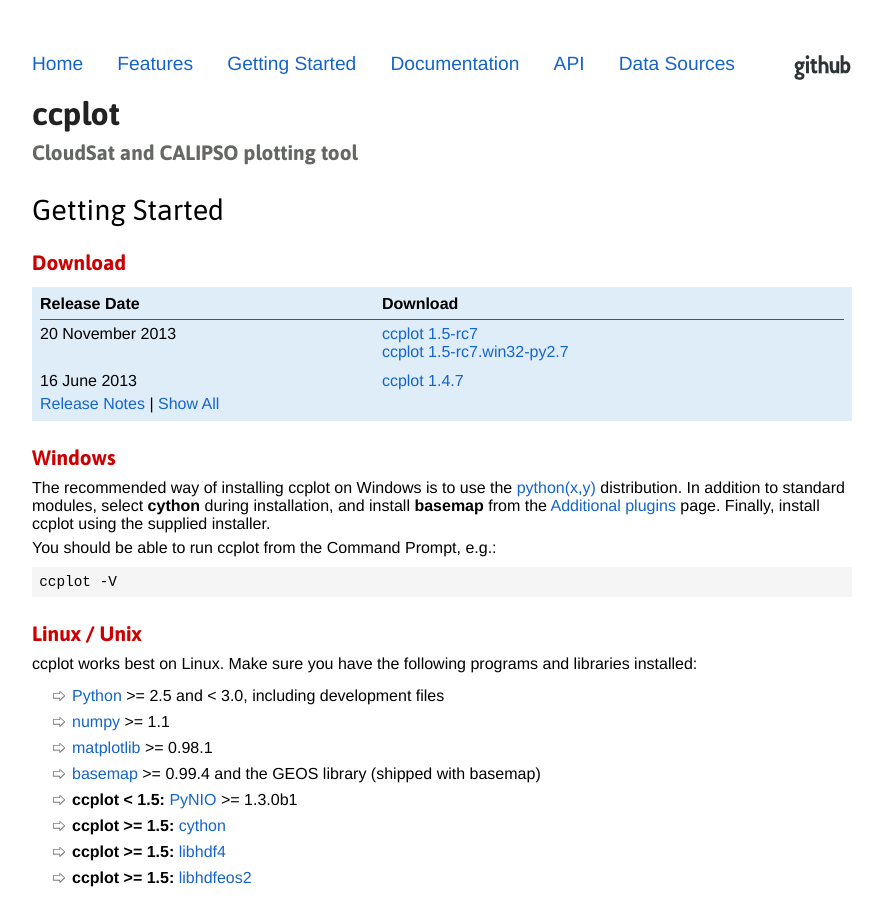
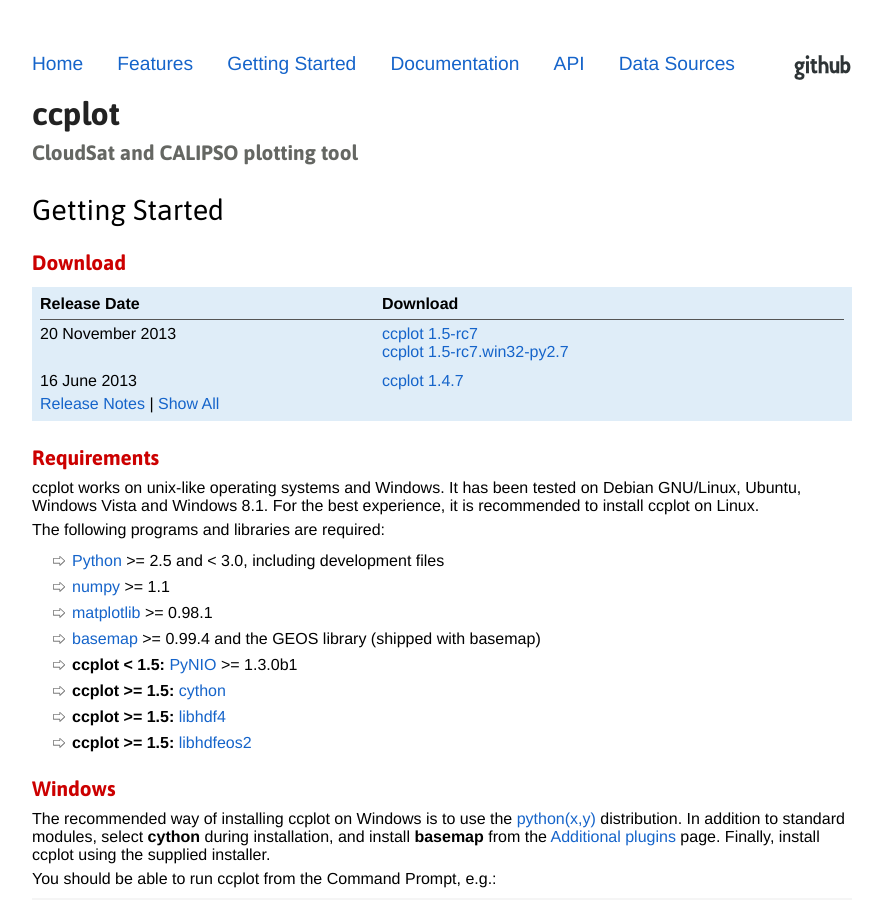
Before and after one commit to peterkuma/ccplot, a Jekyll site: the page built from download/index.html, in a window 1280 px wide and 900 px high. Shown: the whole window, without its empty margins (198-1081 px from the left). Built offline with Jekyll 4.4.1, drawn with Linux system fonts in a browser that asks for light colours; some of the changed text lies outside the part shown.

Commit message:
Update OS requirements

```diff
--- a/download/index.html
+++ b/download/index.html
@@ -96,6 +96,27 @@
 };
 </script>
 
+<h2>Requirements</h2>
+<p>
+    ccplot works on unix-like operating systems and Windows.
+    It has been tested on Debian GNU/Linux, Ubuntu, Windows Vista and
+    Windows 8.1. For the best experience, it is recommended to install
+    ccplot on Linux.
+</p>
+<p>
+    The following programs and libraries are required:
+</p>
+<ul>
+    <li><a href="http://www.python.org/">Python</a> &gt;= 2.5 and &lt; 3.0, including development files</li>
+    <li><a href="http://www.numpy.org/">numpy</a> &gt;= 1.1</li>
+    <li><a href="http://matplotlib.org/">matplotlib</a> &gt;= 0.98.1</li>
+    <li><a href="http://matplotlib.org/basemap/">basemap</a> &gt;= 0.99.4 and the GEOS library (shipped with basemap)</li>
+    <li><strong>ccplot &lt; 1.5:</strong> <a href="http://www.pyngl.ucar.edu/Nio.shtml">PyNIO</a> &gt;= 1.3.0b1</li>
+    <li><strong>ccplot &gt;= 1.5:</strong> <a href="http://cython.org/">cython</a></li>
+    <li><strong>ccplot &gt;= 1.5:</strong> <a href="http://www.hdfgroup.org/products/hdf4/">libhdf4</a></li>
+    <li><strong>ccplot &gt;= 1.5:</strong> <a href="http://hdfeos.org/software/library.php#HDF-EOS2">libhdfeos2</a></li>
+</ul>
+
 <h2>Windows</h2>
 <p>
     The recommended way of installing ccplot on Windows is to use the
@@ -112,24 +133,10 @@
     ccplot -V
 </div>
 
-<h2>Linux / Unix</h2>
-ccplot works best on Linux. Make sure you have the
-following programs and libraries installed:
-
-<ul>
-    <li><a href="http://www.python.org/">Python</a> &gt;= 2.5 and &lt; 3.0, including development files</li>
-    <li><a href="http://www.numpy.org/">numpy</a> &gt;= 1.1</li>
-    <li><a href="http://matplotlib.org/">matplotlib</a> &gt;= 0.98.1</li>
-    <li><a href="http://matplotlib.org/basemap/">basemap</a> &gt;= 0.99.4 and the GEOS library (shipped with basemap)</li>
-    <li><strong>ccplot &lt; 1.5:</strong> <a href="http://www.pyngl.ucar.edu/Nio.shtml">PyNIO</a> &gt;= 1.3.0b1</li>
-    <li><strong>ccplot &gt;= 1.5:</strong> <a href="http://cython.org/">cython</a></li>
-    <li><strong>ccplot &gt;= 1.5:</strong> <a href="http://www.hdfgroup.org/products/hdf4/">libhdf4</a></li>
-    <li><strong>ccplot &gt;= 1.5:</strong> <a href="http://hdfeos.org/software/library.php#HDF-EOS2">libhdfeos2</a></li>
-</ul>
-
-<h3>Debian/Ubuntu</h3>
+<h2>Unix-like Operating Systems</h2>
 <p>
-    On Debian and Ubuntu, install dependencies with:
+    Make sure you have all dependencies installed. On Debian and Ubuntu,
+    install dependencies with:
 </p>
 <div class="code">
     # ccplot &lt; 1.5<br />
--- a/index.html
+++ b/index.html
@@ -7,7 +7,7 @@
     <p class="latest">Latest:</p>
     <p><a href="http://sourceforge.net/projects/ccplot/files/ccplot/ccplot-1.5-rc7.tar.gz">ccplot-1.5-rc7.tar.gz</a></p>
     <p><a href="http://sourceforge.net/projects/ccplot/files/ccplot/ccplot-1.5-rc7.win32-py2.7.exe">ccplot-1.5-rc7.win32-py2.7.exe</a></p>
-    <p class="requirements">Linux &amp; Mac OS X &amp; Windows</p>
+    <p class="requirements">Unix-like OS &amp; Windows</p>
 </div>
 
 <p class="abstract">
```
